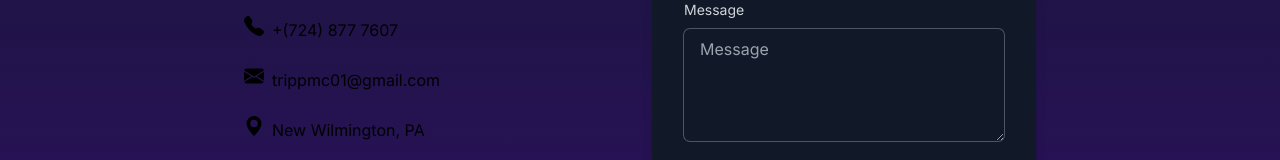
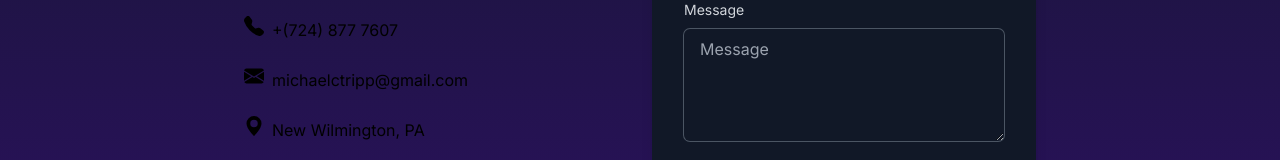
Before and after one commit to mctripp10/mctripp10.github.io, a Next.js app: page /contact in a window 1280 px wide. Shown: the part 419-579 px from the top of the page. Built offline with nearby package versions, Linux system fonts and the light colour scheme.

Commit message:
Update contact page
-Updated email from trippmc01 to michaelctripp
-Updated instagram page to mc_fold instead of personal

```diff
--- a/app/contact/page.js
+++ b/app/contact/page.js
@@ -40,7 +40,7 @@ export default function Contact() {
                   <div className="inline-flex mr-2 items-center">
                     <BsEnvelopeFill className="text-100 text-xl"></BsEnvelopeFill>
                   </div>
-                  <span>trippmc01@gmail.com</span>
+                  <span>michaelctripp@gmail.com</span>
                 </div>
                 <div>
                   <div className="inline-flex mr-2 items-center">
@@ -52,7 +52,7 @@ export default function Contact() {
               <div className="flex mt-8 md:mt-0 space-x-8 text-2xl text-gray-400">
                 <a className="transition-all duration-300 hover:scale-110 hover:text-gray-300" href="https://www.linkedin.com/in/michaelctripp/" target="_blank"><BsLinkedin /></a>
                 <a className="transition-all duration-300 hover:scale-110 hover:text-gray-300" href="https://github.com/Mctripp10" target="_blank"><BsGithub /></a>
-                <a className="transition-all duration-300 hover:scale-110 hover:text-gray-300" href="https://www.instagram.com/mc_tripp/" target="_blank"><BsInstagram /></a>
+                <a className="transition-all duration-300 hover:scale-110 hover:text-gray-300" href="https://www.instagram.com/mc_fold/" target="_blank"><BsInstagram /></a>
               </div>
             </div>
             <div className="mt-10">
```
